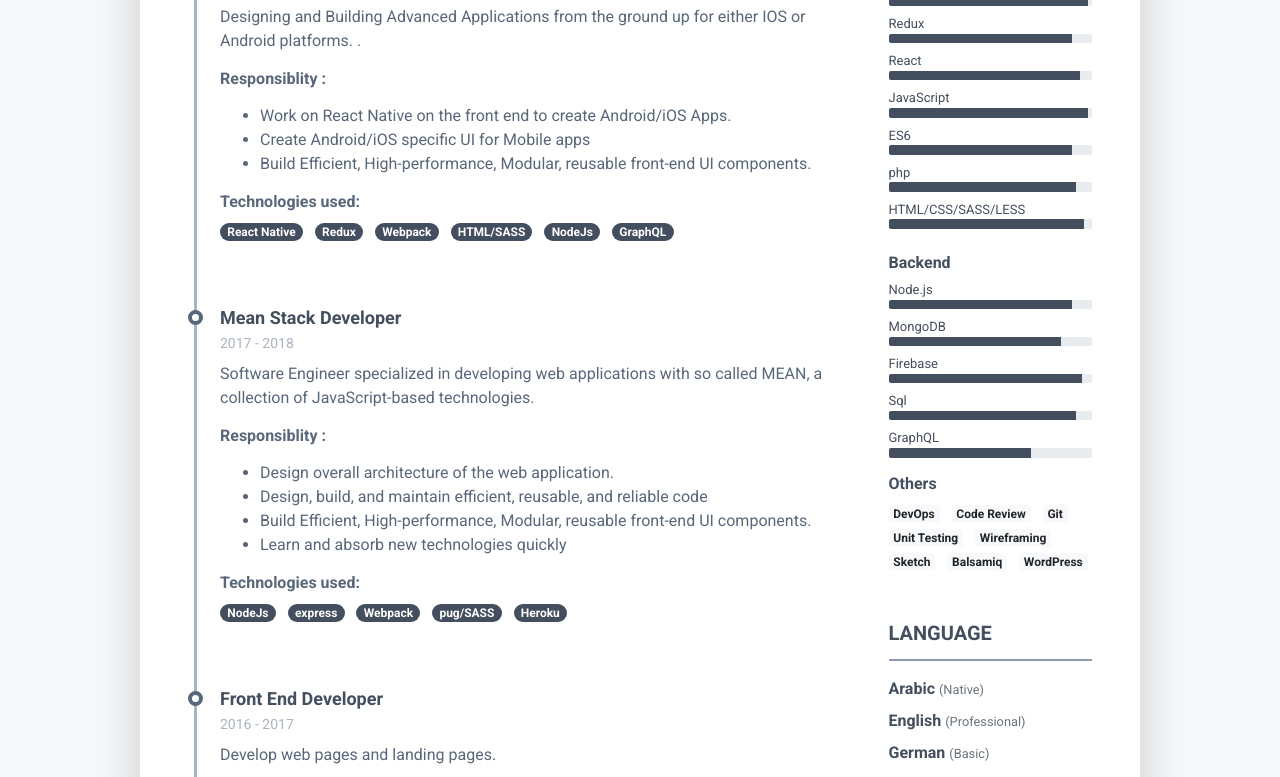
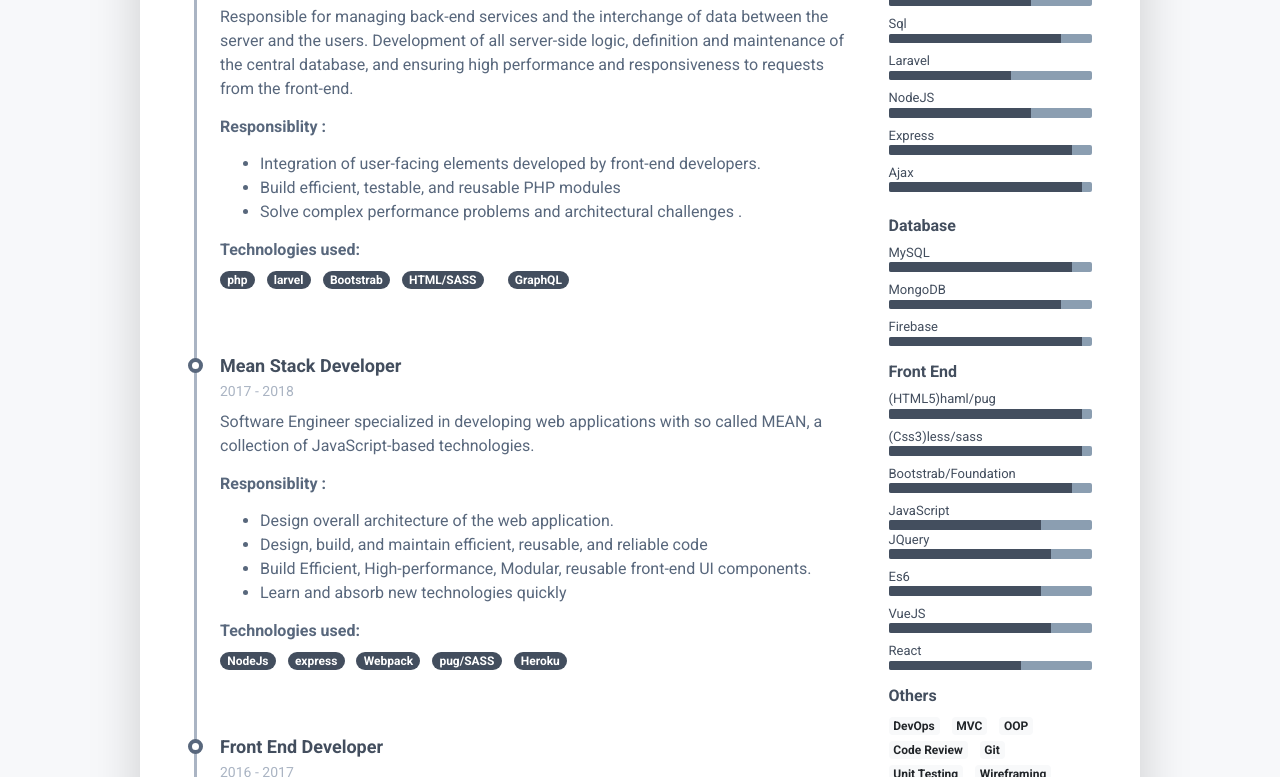
Before and after one commit to PharaonicDev/Abubakr-Mahmoud-Dev.github.io, a plain HTML site: page index.html in a window 1280 px wide. Shown: the part 700-1477 px from the top of the page. Drawn offline with Linux system fonts and the light colour scheme.

Commit message:
php developer

```diff
--- a/index.html
+++ b/index.html
@@ -1,13 +1,13 @@
 <!DOCTYPE html>
 <html lang="en">
 <head>
-    <title>Senior Front-End Developer</title>
+    <title> Php Developer</title>
 
     <!-- Meta -->
     <meta charset="utf-8">
     <meta http-equiv="X-UA-Compatible" content="IE=edge">
     <meta name="viewport" content="width=device-width, initial-scale=1.0">
-    <meta name="description" content="Develop Secure, robust and fast codebase which will result in seamless applications both for Android and IOS ">
+    <meta name="description" content="Develop Secure, robust and fast codebase which will result in seamless Applications ">
     <meta name="author" content="Abubakr Mahmoud">
     <link rel="shortcut icon" href="favicon.ico">
 
@@ -33,8 +33,8 @@
 				    <div class="media-body p-4 d-flex flex-column flex-md-row mx-auto mx-lg-0">
 					    <div class="primary-info">
 						    <h1 class="name mt-0 mb-1 text-white text-uppercase text-uppercase">Abubakr Mahmoud</h1>
-						    <div class="title mb-1">React Native Developer</div>
-						    <i>"Building native iOS, Android and Web Apps "</i>
+						    <div class="title mb-1">Php Developer</div>
+						    <i></i>
 						    <ul class="list-unstyled">
 							    <li class="mb-2"><a href="abubakr8911@gmail.com"><i class="far fa-envelope fa-fw mr-2" data-fa-transform="grow-3"></i>abubakr8911@gmail.com</a></li>
 							    <li class="mb-2"><a href="#"><i class="fas fa-mobile-alt fa-fw mr-2" data-fa-transform="grow-6"></i>01154747912</a><br><a href="#"><i class="fas fa-mobile-alt fa-fw mr-2" data-fa-transform="grow-6"></i>01067984969</a></li>
@@ -57,7 +57,7 @@
 			    <section class="resume-section summary-section mb-5">
 				    <h2 class="resume-section-title text-uppercase font-weight-bold pb-3 mb-3">Career Summary</h2>
 				    <div class="resume-section-content">
-					    <p class="mb-0">React JS Ninja with expert skills in HTML, CSS, and JavaScript, delighted about the constantly evolving world of front-end web who finds ways to express complicated ideas through intuitive design. Trying always to come up with new and simplified ideas, which usually results in more with less. My passions for efficiency is reflected in my daily life and I love working with multidisciplinary and smart teams. I shine in a quick-turnaround environment, writing quick loading, efficient code, and thrilled by the challenge of pushing the limits of front-end development, delivering disruptive, and innovative solutions to the world that will fascinate my customers.
+					    <p class="mb-0">Freelance Php Developer Ninja with expert skills in HTML, CSS, and JavaScript, delighted about the constantly evolving world of front-end web who finds ways to express complicated ideas through intuitive design. Trying always to come up with new and simplified ideas, which usually results in more with less. My passions for efficiency is reflected in my daily life and I love working with multidisciplinary and smart teams. I shine in a quick-turnaround environment, writing quick loading, efficient code, and thrilled by the challenge of pushing the limits of front-end development, delivering disruptive, and innovative solutions to the world that will fascinate my customers.
 						Besides being a front-end developer, I am also the ultimate power web user, who is always up-to-date with the latest trends and discoveries in web development technology and working experience ranging from small websites to multi-million dollar applications</p>
 				    </div>
 			    </section><!--//summary-section-->
@@ -71,27 +71,28 @@
 
 									    <div class="resume-timeline-item-header mb-2">
 										    <div class="d-flex flex-column flex-md-row">
-										        <h3 class="resume-position-title font-weight-bold mb-1">React Native Developer</h3>
+										        <h3 class="resume-position-title font-weight-bold mb-1">Php Developer</h3>
 										        <div class="resume-company-name ml-auto"></div>
 										    </div><!--//row-->
 										    <div class="resume-position-time">2018 - Present</div>
 									    </div><!--//resume-timeline-item-header-->
 									    <div class="resume-timeline-item-desc">
-										    <p>Designing and Building Advanced Applications from the ground up for either IOS or Android platforms. .</p>
+										    <p>Responsible for managing back-end services and the interchange of data between the server and the users. Development of all server-side logic, definition and maintenance of the central database, and ensuring high performance and responsiveness to requests from the front-end.  </p>
 										    <h4 class="resume-timeline-item-desc-heading font-weight-bold">Responsiblity :</h4>
 										    <p></p>
 										    <ul>
-											    <li>Work on React Native on the front end to create Android/iOS Apps.</li>
-											    <li>Create Android/iOS specific UI for Mobile apps</li>
-											    <li>Build Efficient, High-performance, Modular, reusable front-end UI components.</li>
+											    <li>Integration of user-facing elements developed by front-end developers.</li>
+											    <li>Build efficient, testable, and reusable PHP modules</li>
+											    <li>Solve complex performance problems and architectural challenges .</li>
+
 										   </ul>
 										    <h4 class="resume-timeline-item-desc-heading font-weight-bold">Technologies used:</h4>
 										    <ul class="list-inline">
-											    <li class="list-inline-item"><span class="badge badge-primary badge-pill">React Native</span></li>
-											    <li class="list-inline-item"><span class="badge badge-primary badge-pill">Redux</span></li>
-											    <li class="list-inline-item"><span class="badge badge-primary badge-pill">Webpack</span></li>
+											    <li class="list-inline-item"><span class="badge badge-primary badge-pill">php </span></li>
+											    <li class="list-inline-item"><span class="badge badge-primary badge-pill">larvel</span></li>
+											    <li class="list-inline-item"><span class="badge badge-primary badge-pill">Bootstrab</span></li>
 											    <li class="list-inline-item"><span class="badge badge-primary badge-pill">HTML/SASS</span></li>
-                           <li class="list-inline-item"><span class="badge badge-primary badge-pill">NodeJs</span></li>
+                           <li class="list-inline-item"><span class="badge badge-primary badge-pill"></span></li>
 											    <li class="list-inline-item"><span class="badge badge-primary badge-pill">GraphQL</span></li>
 										    </ul>
 									    </div><!--//resume-timeline-item-desc-->
@@ -245,59 +246,52 @@
 						    <h2 class="resume-section-title text-uppercase font-weight-bold pb-3 mb-3">Skills &amp; Tools</h2>
 						    <div class="resume-section-content">
 						        <div class="resume-skill-item">
-							        <h4 class="resume-skills-cat font-weight-bold">Front End</h4>
+							        <h4 class="resume-skills-cat font-weight-bold">Back End</h4>
 							        <ul class="list-unstyled mb-4">
 								        <li class="mb-2">
-								            <div class="resume-skill-name">React Native</div>
+								            <div class="resume-skill-name">php</div>
 									        <div class="progress resume-progress">
-											    <div class="progress-bar theme-progress-bar-dark" role="progressbar" style="width: 98%" aria-valuenow="25" aria-valuemin="0" aria-valuemax="100"></div>
+											    <div class="progress-bar theme-progress-bar-dark" role="progressbar" style="width: 70%" aria-valuenow="25" aria-valuemin="0" aria-valuemax="100"></div>
+											</div>
+								        </li>
+								        <li class="mb-2">
+								            <div class="resume-skill-name">Sql</div>
+									        <div class="progress resume-progress">
+											    <div class="progress-bar theme-progress-bar-dark" role="progressbar" style="width: 85%" aria-valuenow="25" aria-valuemin="0" aria-valuemax="100"></div>
 											</div>
 								        </li>
 								          <li class="mb-2">
-								            <div class="resume-skill-name">Redux</div>
+								            <div class="resume-skill-name">Laravel</div>
+									        <div class="progress resume-progress">
+											    <div class="progress-bar theme-progress-bar-dark" role="progressbar" style="width: 60%" aria-valuenow="25" aria-valuemin="0" aria-valuemax="100"></div>
+											</div>
+								        </li>
+								          <li class="mb-2">
+								            <div class="resume-skill-name">NodeJS</div>
+									        <div class="progress resume-progress">
+											    <div class="progress-bar theme-progress-bar-dark" role="progressbar" style="width: 70%" aria-valuenow="25" aria-valuemin="0" aria-valuemax="100"></div>
+											</div>
+								        </li>
+								        <li class="mb-2">
+								            <div class="resume-skill-name">Express</div>
 									        <div class="progress resume-progress">
 											    <div class="progress-bar theme-progress-bar-dark" role="progressbar" style="width: 90%" aria-valuenow="25" aria-valuemin="0" aria-valuemax="100"></div>
 											</div>
 								        </li>
 								        <li class="mb-2">
-								            <div class="resume-skill-name">React</div>
+								            <div class="resume-skill-name">Ajax</div>
 									        <div class="progress resume-progress">
-											    <div class="progress-bar theme-progress-bar-dark" role="progressbar" style="width: 94%" aria-valuenow="25" aria-valuemin="0" aria-valuemax="100"></div>
-											</div>
-								        </li>
-								        <li class="mb-2">
-								            <div class="resume-skill-name">JavaScript</div>
-									        <div class="progress resume-progress">
-											    <div class="progress-bar theme-progress-bar-dark" role="progressbar" style="width: 98%" aria-valuenow="25" aria-valuemin="0" aria-valuemax="100"></div>
-											</div>
-
-								        </li>
-								        <li class="mb-2">
-								        	 <div class="resume-skill-name">ES6</div>
-									        <div class="progress resume-progress">
-											    <div class="progress-bar theme-progress-bar-dark" role="progressbar" style="width: 90%" aria-valuenow="25" aria-valuemin="0" aria-valuemax="100"></div>
-											</div>
-								        </li>
-								        <li class="mb-2">
-								            <div class="resume-skill-name">php</div>
-									        <div class="progress resume-progress">
-											    <div class="progress-bar theme-progress-bar-dark" role="progressbar" style="width: 92%" aria-valuenow="25" aria-valuemin="0" aria-valuemax="100"></div>
-											</div>
-								        </li>
-								        <li class="mb-2">
-								            <div class="resume-skill-name">HTML/CSS/SASS/LESS</div>
-									        <div class="progress resume-progress">
-											    <div class="progress-bar theme-progress-bar-dark" role="progressbar" style="width: 96%" aria-valuenow="25" aria-valuemin="0" aria-valuemax="100"></div>
+											    <div class="progress-bar theme-progress-bar-dark" role="progressbar" style="width: 95%" aria-valuenow="25" aria-valuemin="0" aria-valuemax="100"></div>
 											</div>
 								        </li>
 							        </ul>
 						        </div><!--//resume-skill-item-->
 
 						        <div class="resume-skill-item">
-						            <h4 class="resume-skills-cat font-weight-bold">Backend</h4>
+						            <h4 class="resume-skills-cat font-weight-bold">Database</h4>
 							        <ul class="list-unstyled">
 								        <li class="mb-2">
-								            <div class="resume-skill-name">Node.js</div>
+								            <div class="resume-skill-name">MySQL</div>
 									        <div class="progress resume-progress">
 											    <div class="progress-bar theme-progress-bar-dark" role="progressbar" style="width: 90%" aria-valuenow="25" aria-valuemin="0" aria-valuemax="100"></div>
 											</div>
@@ -314,26 +308,69 @@
 											    <div class="progress-bar theme-progress-bar-dark" role="progressbar" style="width: 95%" aria-valuenow="25" aria-valuemin="0" aria-valuemax="100"></div>
 											</div>
 								        </li>
-								        <li class="mb-2">
-								            <div class="resume-skill-name">Sql</div>
+								       </ul>
+						        </div><!--//resume-skill-item-->
+						         <div class="resume-skill-item">
+						            <h4 class="resume-skills-cat font-weight-bold">Front End</h4>
+							        <ul class="list-unstyled">
+								      <li class="mb-2">
+								      	   <li class="mb-2">
+								            <div class="resume-skill-name">(HTML5)haml/pug</div>
 									        <div class="progress resume-progress">
-											    <div class="progress-bar theme-progress-bar-dark" role="progressbar" style="width: 92%" aria-valuenow="25" aria-valuemin="0" aria-valuemax="100"></div>
+											    <div class="progress-bar theme-progress-bar-dark" role="progressbar" style="width: 95%" aria-valuenow="25" aria-valuemin="0" aria-valuemax="100"></div>
+											</div>
+								        </li>
+								           <li class="mb-2">
+								            <div class="resume-skill-name">(Css3)less/sass</div>
+									        <div class="progress resume-progress">
+											    <div class="progress-bar theme-progress-bar-dark" role="progressbar" style="width: 95%" aria-valuenow="25" aria-valuemin="0" aria-valuemax="100"></div>
+											</div>
+								        </li>
+								          <li class="mb-2">
+								            <div class="resume-skill-name">Bootstrab/Foundation</div>
+									        <div class="progress resume-progress">
+											    <div class="progress-bar theme-progress-bar-dark" role="progressbar" style="width: 90%" aria-valuenow="25" aria-valuemin="0" aria-valuemax="100"></div>
+											</div>
+								        </li>
+								            <div class="resume-skill-name">JavaScript</div>
+									        <div class="progress resume-progress">
+											    <div class="progress-bar theme-progress-bar-dark" role="progressbar" style="width: 75%" aria-valuenow="25" aria-valuemin="0" aria-valuemax="100"></div>
 											</div>
 								        </li>
 								        <li class="mb-2">
-								            <div class="resume-skill-name">GraphQL</div>
+								            <div class="resume-skill-name">JQuery</div>
 									        <div class="progress resume-progress">
-											    <div class="progress-bar theme-progress-bar-dark" role="progressbar" style="width: 70%" aria-valuenow="25" aria-valuemin="0" aria-valuemax="100"></div>
+											    <div class="progress-bar theme-progress-bar-dark" role="progressbar" style="width: 80%" aria-valuenow="25" aria-valuemin="0" aria-valuemax="100"></div>
+											</div>
+								        </li>
+								         <li class="mb-2">
+								            <div class="resume-skill-name">Es6</div>
+									        <div class="progress resume-progress">
+											    <div class="progress-bar theme-progress-bar-dark" role="progressbar" style="width: 75%" aria-valuenow="25" aria-valuemin="0" aria-valuemax="100"></div>
+											</div>
+								        </li>
+								          <li class="mb-2">
+								            <div class="resume-skill-name">VueJS</div>
+									        <div class="progress resume-progress">
+											    <div class="progress-bar theme-progress-bar-dark" role="progressbar" style="width: 80%" aria-valuenow="25" aria-valuemin="0" aria-valuemax="100"></div>
+											</div>
+								        </li>
+								         <li class="mb-2">
+								            <div class="resume-skill-name">React</div>
+									        <div class="progress resume-progress">
+											    <div class="progress-bar theme-progress-bar-dark" role="progressbar" style="width: 65%" aria-valuenow="25" aria-valuemin="0" aria-valuemax="100"></div>
 											</div>
 								        </li>
 
-							        </ul>
+								       </ul>
 						        </div><!--//resume-skill-item-->
 
 						        <div class="resume-skill-item">
 						            <h4 class="resume-skills-cat font-weight-bold">Others</h4>
 						            <ul class="list-inline">
-							            <li class="list-inline-item"><span class="badge badge-light">DevOps</span></li>
+							             <li class="list-inline-item"><span class="badge badge-light">DevOps</span></li>
+							             <li class="list-inline-item"><span class="badge badge-light">MVC</span></li>
+							             <li class="list-inline-item"><span class="badge badge-light">OOP</span></li>
 							            <li class="list-inline-item"><span class="badge badge-light">Code Review</span></li>
 							            <li class="list-inline-item"><span class="badge badge-light">Git</span></li>
 							            <li class="list-inline-item"><span class="badge badge-light">Unit Testing</span></li>
@@ -385,7 +422,7 @@
 							    </ul>
 						    </div>
 					    </section><!--//interests-section-->
-             <a href="React Developer.pdf"><button  class="btn" style="width:100%" ><i class="fa fa-download"></i>  Download</button></a>
+             <a href="Abubakr-Mahmoud_php-Developer.pdf"><button  class="btn" style="width:100%" ><i class="fa fa-download"></i>  Download</button></a>
 				    </div>
 			    </div><!--//row-->
 		    </div><!--//resume-body-->
```
Also changed, not shown: assets/css/pillar-1.css, 2 other files.
